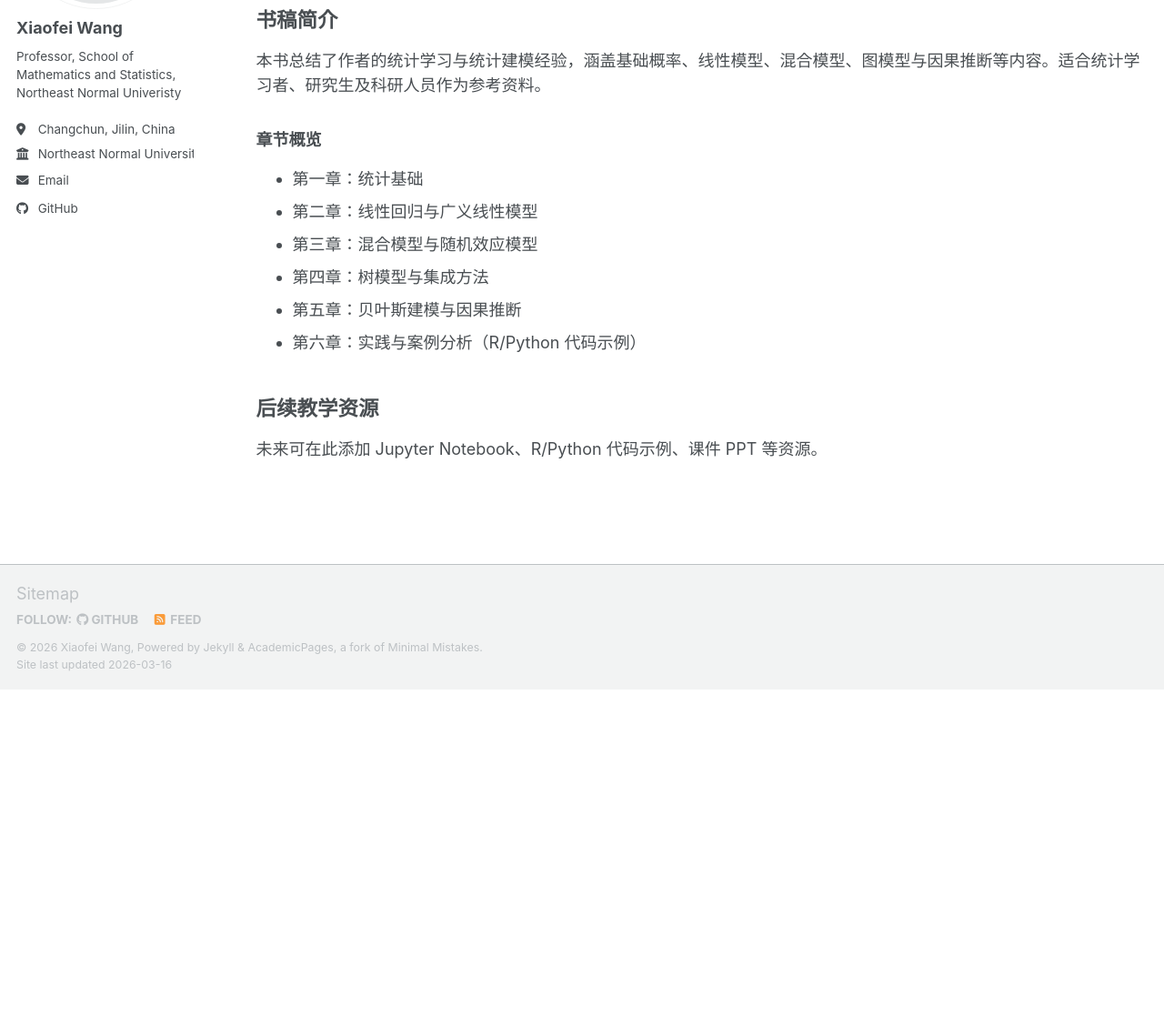
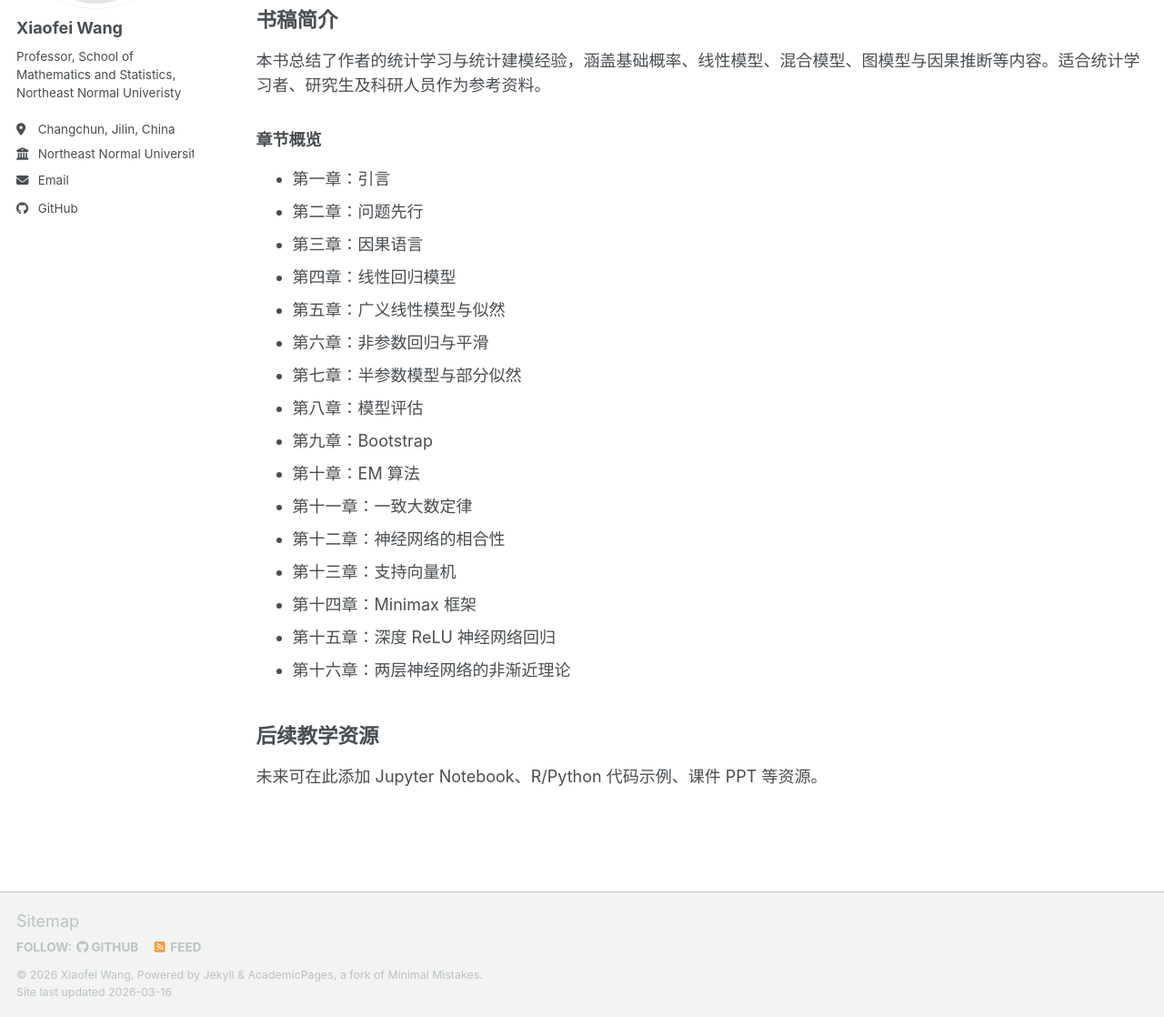
Before and after one commit to mathswang/mathswang.github.io, a Jekyll site: the page built from _pages/teaching.html, in a window 1280 px wide and 1400 px high, scrolled down 805 px. Shown: the part 282-1400 px from the top of the window at 91% size. Built offline with Jekyll 4.4.1, drawn with Linux system fonts in a browser that asks for light colours; a script bundle is joined from its source files by our own code; library files that are not in the unit come from our copies; before the commit the page ends 1845 px from its top, so only the background shows below that.

Commit message:
Update teaching.html

```diff
--- a/_pages/teaching.html
+++ b/_pages/teaching.html
@@ -24,12 +24,22 @@ author_profile: true
 
 <h3>章节概览</h3>
 <ul>
-  <li>第一章：统计基础</li>
-  <li>第二章：线性回归与广义线性模型</li>
-  <li>第三章：混合模型与随机效应模型</li>
-  <li>第四章：树模型与集成方法</li>
-  <li>第五章：贝叶斯建模与因果推断</li>
-  <li>第六章：实践与案例分析（R/Python 代码示例）</li>
+  <li>第一章：引言</li>
+  <li>第二章：问题先行</li>
+  <li>第三章：因果语言</li>
+  <li>第四章：线性回归模型</li>
+  <li>第五章：广义线性模型与似然</li>
+  <li>第六章：非参数回归与平滑</li>
+  <li>第七章：半参数模型与部分似然</li>
+  <li>第八章：模型评估</li>
+  <li>第九章：Bootstrap</li>
+  <li>第十章：EM 算法</li>
+  <li>第十一章：一致大数定律</li>
+  <li>第十二章：神经网络的相合性</li>
+  <li>第十三章：支持向量机</li>
+  <li>第十四章：Minimax 框架</li>
+  <li>第十五章：深度 ReLU 神经网络回归</li>
+  <li>第十六章：两层神经网络的非渐近理论</li>
 </ul>
 
 <!-- 可选：后续扩展占位 -->
```
